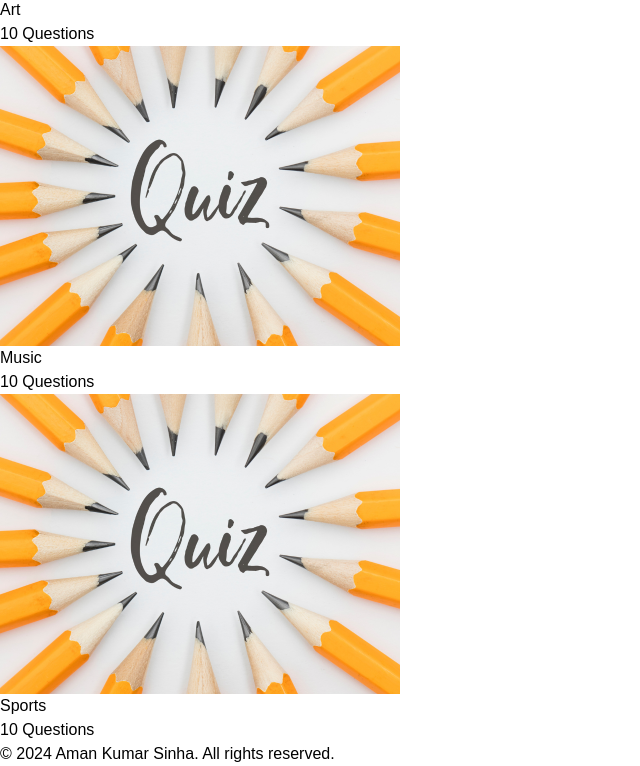
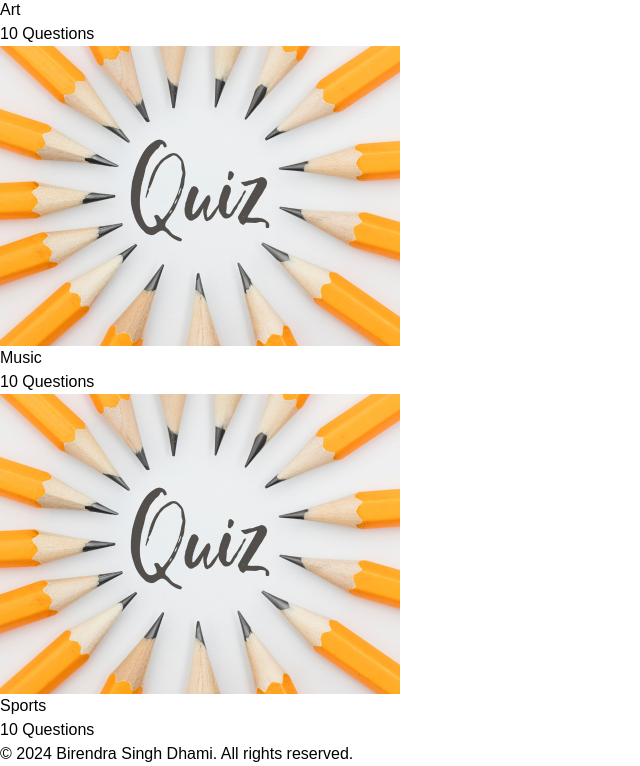
Before and after one commit to Biren07/Quiz-Application, a Next.js app: page / in a window 1280 px wide. Shown: the part 2502-3268 px from the top of the page, without its empty margins (0-640 px from the left). Built offline with nearby package versions, Linux system fonts and the light colour scheme.

Commit message:
Update Footer.jsx

```diff
--- a/src/components/Footer.jsx
+++ b/src/components/Footer.jsx
@@ -8,7 +8,7 @@ const Footer = () => (
         rel="noopener noreferrer"
         className="text-blue-400 hover:underline"
       >
-        Aman Kumar Sinha
+       Birendra Singh Dhami
       </a>. All rights reserved.
     </p>
   </footer>
```
